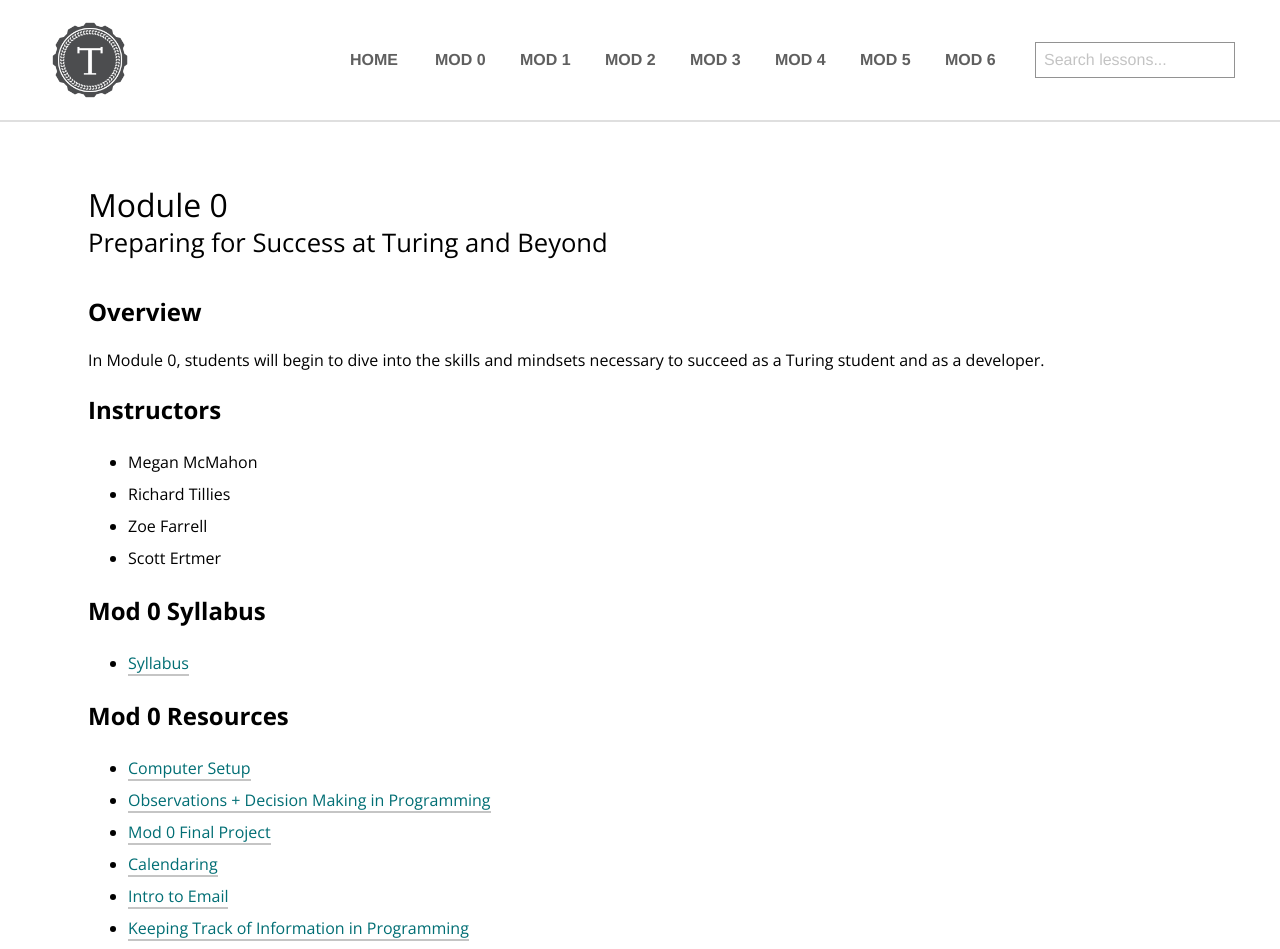
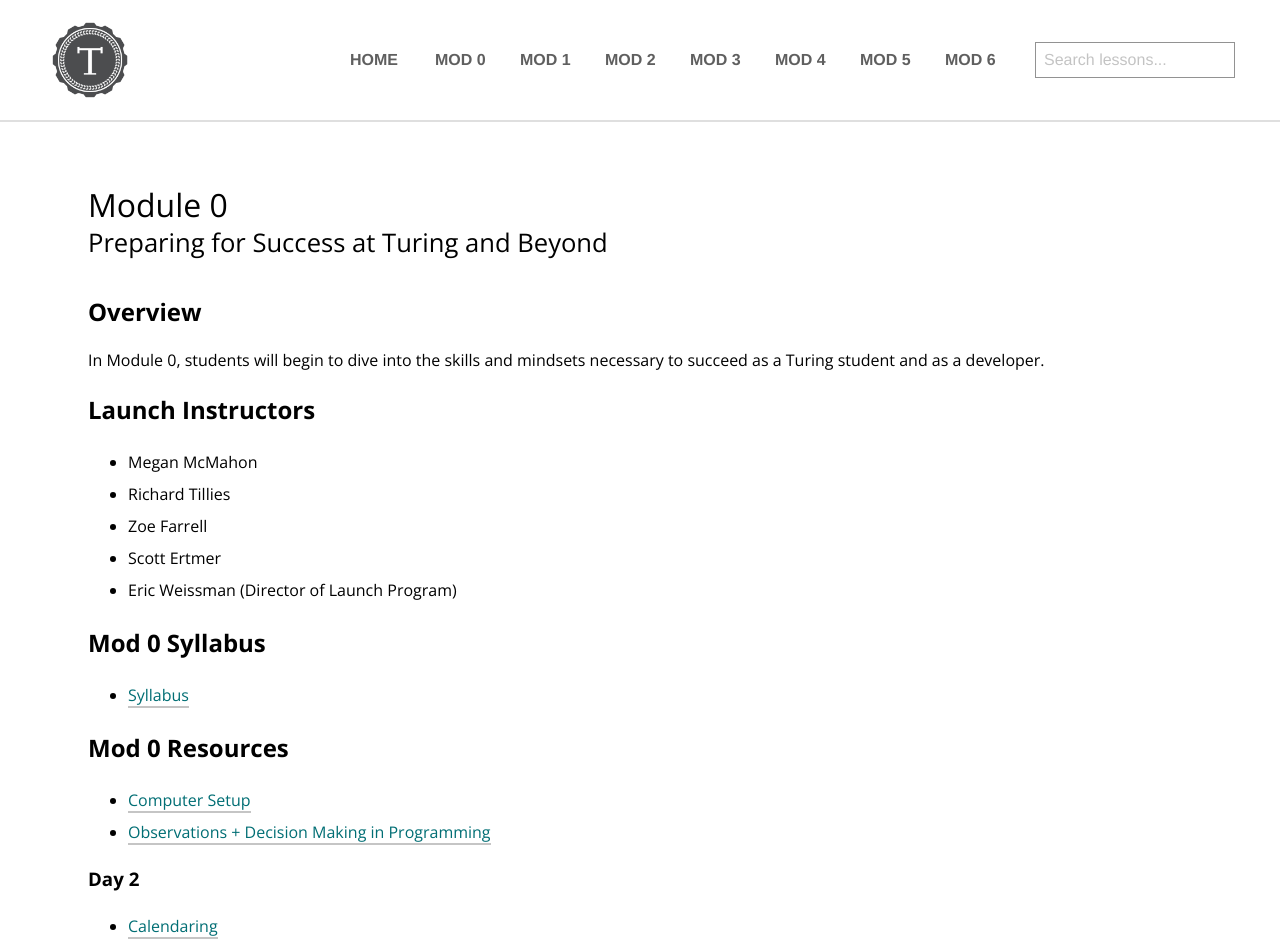
Before and after one commit to turingschool/launch-curriculum, a Jekyll site: the page built from module0/index.md, in a window 1280 px wide. Shown: the top 949 px of the page. Built offline with Jekyll 4.4.1, drawn with Linux system fonts in a browser that asks for light colours; nearby versions of some CDN libraries; comment, search, counter and statistics services are not loaded; some of the changed text lies outside the part shown.

Commit message:
Adjust for updated work

```diff
--- a/module0/index.md
+++ b/module0/index.md
@@ -7,12 +7,13 @@
 
 In Module 0, students will begin to dive into the skills and mindsets necessary to succeed as a Turing student and as a developer.
 
-## Instructors
+## Launch Instructors
 
 * Megan McMahon
 * Richard Tillies
 * Zoe Farrell
 * Scott Ertmer
+* Eric Weissman (Director of Launch Program)
 
 ## Mod 0 Syllabus
 * [Syllabus](./lessons/syllabus)
@@ -20,11 +21,17 @@
 ## Mod 0 Resources
 * [Computer Setup](./lessons/computer-setup)
 * [Observations + Decision Making in Programming](./lessons/TechnicalDay1)
-* [Mod 0 Final Project](./projects/Mod0FinalProject)
+<!-- * [Mod 0 Final Project](./projects/Mod0FinalProject) -->
+
+### Day 2
 * [Calendaring](./lessons/Calendaring)
-* [Intro to Email](./lessons/IntroToEmail)
+<!-- * [Intro to Email](./lessons/IntroToEmail) -->
 * [Keeping Track of Information in Programming](./lessons/TechnicalDay2)
+<!--
+### Day 3
 * [Google Suite](./lessons/GoogleSuite)
-* [Define the Relationship - Prep](./lessons/define-the-relationship-prep)
+* [Define the Relationship - Prep](./lessons/define-the-relationship-prep) -->
+
+<!-- ### Day 4
 * [Peer Review Intro](./lessons/PeerReviewIntro)
-* [Mod 0 Final Project](./projects/Mod0FinalProject)
+* [Mod 0 Final Project](./projects/Mod0FinalProject) -->
```
